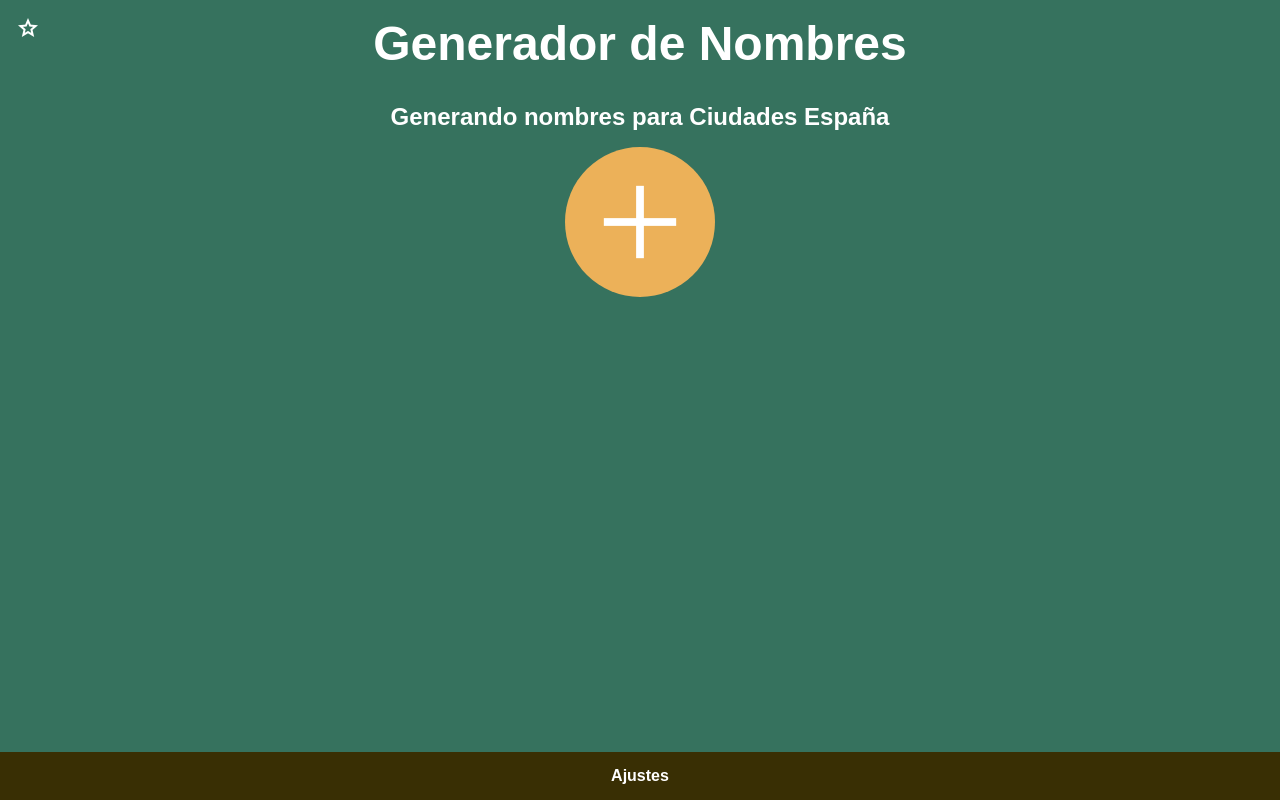
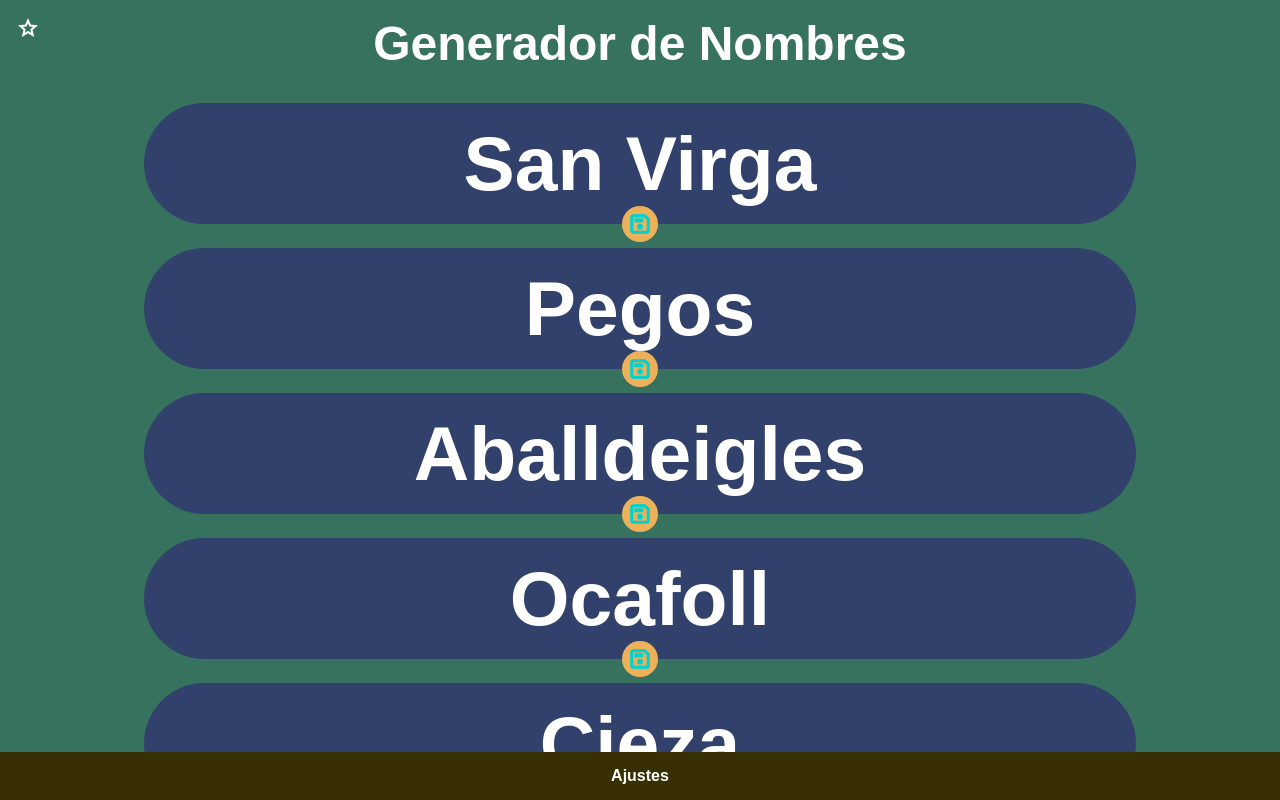
Before and after one commit to joseignacioLS/markov-name-generator, a Next.js app: page / in a window 1280 px wide. Built offline with nearby package versions, Linux system fonts and the light colour scheme.

Commit message:
feature: predict on scroll

```diff
--- a/app/favs/page.tsx
+++ b/app/favs/page.tsx
@@ -31,7 +31,6 @@ const Home = () => {
     <main className={styles.main}>
       <h1 className={styles.title}>Favoritos</h1>
       <div className={styles.predictor}>
-        <div className={styles.predictionsWrapper}>
         {favorites
           .filter((prediction) => {
             const sourceFilter =
@@ -48,7 +47,6 @@ const Home = () => {
             <PredictionCard key={prediction.id} prediction={prediction} />
           ))}
       </div>
-      </div>
       <ToggleCard title={"Filtros"}>
         <MarkovInputs
           input={input}
--- a/app/page.module.scss
+++ b/app/page.module.scss
@@ -17,31 +17,16 @@
   height: 100%;
   width: 100%;
   overflow: hidden;
-  padding: 2rem 10vw;
+  padding: 2rem 10vw 5rem 10vw;
   position: relative;
 
   display: flex;
   flex-direction: column;
   align-items: center;
-  gap: 1rem;
+  gap: 1.5rem;
 
-  >* {
-    flex-shrink: 0;
-  }
+  overflow: auto;
 
-  .predictionsWrapper {
-    flex-shrink: 1;
-    padding-bottom: 3rem;
-    display: flex;
-    flex-direction: column;
-    gap: 1.5rem;
-    width: 100%;
-    height: 100%;
-    overflow-y: auto;
-    overflow-x: clip;
-
-    scroll-behavior: smooth;
-    scroll-snap-type: y mandatory;
 
   -ms-overflow-style: none;
   /* IE and Edge */
@@ -51,5 +36,8 @@
   &::-webkit-scrollbar {
     display: none;
   }
+
+  >* {
+    flex-shrink: 0;
   }
 }
--- a/app/page.tsx
+++ b/app/page.tsx
@@ -1,11 +1,10 @@
 "use client";
 
-import { ChangeEvent, useContext, useEffect, useRef, useState } from "react";
+import { ChangeEvent, UIEvent, useContext, useEffect, useState } from "react";
 import styles from "./page.module.scss";
 import { Markov } from "./utils/markov";
 import { generateId } from "./utils/other";
 import ToggleCard from "./components/ToggleCard/ToggleCard";
-import Button from "./components/Button/Button";
 import { sources } from "./utils/dataSources";
 import { EPredictor, IPrediction } from "./types";
 import { EToastType, toastContext } from "./context/toast.context";
@@ -16,7 +15,6 @@ import MarkovInputs from "./components/MarkovInputs/MarkovInputs";
 const markov = new Markov();
 
 export default function Home() {
-  const [markovTraining, setMarkovTraining] = useState(false);
   const [trainData, setTrainData] = useState<string[]>([]);
   const [predictions, setPredictions] = useState<IPrediction[]>([]);
   const [input, setInput] = useState<{
@@ -32,16 +30,6 @@ export default function Home() {
   });
 
   const { addToast } = useContext(toastContext);
-
-  const predictionsRef = useRef(null);
-
-  const resetPredictionsScroll = () => {
-    if (!predictionsRef?.current) return;
-    const element = predictionsRef.current as any;
-    setTimeout(() => {
-      element.scrollTo({ top: 0 });
-    }, 0);
-  };
 
   const handleInputChange = (
     e: ChangeEvent<HTMLInputElement> | ChangeEvent<HTMLSelectElement>
@@ -71,6 +59,7 @@ export default function Home() {
     }
     setPredictions((oldState) => {
       return [
+        ...oldState,
         {
           id: generateId(),
           value: newName,
@@ -79,10 +68,8 @@ export default function Home() {
           window: +input.window,
           source: sources.find((s) => s.value === input.source)?.name || "",
         },
-        ...oldState.slice(0, 25),
       ];
     });
-    resetPredictionsScroll();
   };
 
   const getTrainData = async (source: string): Promise<void> => {
@@ -105,12 +92,24 @@ export default function Home() {
 
   const initModel = async (): Promise<void> => {
     if (trainData.length === 0) return;
-    setMarkovTraining(true);
+    setPredictions([]);
     markov.generateMarkov(trainData, +input.window).then(() => {
-      setMarkovTraining(false);
+      addToast(`Modelo de predición generado con éxito`, EToastType.MSG);
 
-      addToast(`Modelo de predición generado con éxito`, EToastType.MSG);
+      for (let i = 0; i < 10; i++) {
+        handleNameCreation();
+      }
     });
+  };
+
+  const handleScroll = (e: UIEvent<HTMLElement>) => {
+    const { scrollTop, scrollHeight, offsetHeight } = e.currentTarget;
+
+    if (scrollHeight - scrollTop <= offsetHeight) {
+      for (let i = 0; i < 4; i++) {
+        handleNameCreation();
+      }
+    }
   };
 
   useEffect(() => {
@@ -118,29 +117,21 @@ export default function Home() {
   }, [input.source]);
 
   useEffect(() => {
+    setPredictions([]);
     initModel();
   }, [trainData, input.window, input.maxLength, input.minLength]);
 
   return (
     <main className={styles.main}>
       <h1 className={styles.title}>Generador de Nombres</h1>
-      <div className={styles.predictor}>
-        <h2>
-          Generando nombres para{" "}
-          {sources.find((s) => s.value === input.source)?.name}
-        </h2>
-        <Button
-          onClick={handleNameCreation}
-          disabled={markovTraining || !markov}
-          size="big"
-        >
-          <span className={"material-symbols-outlined"}>add</span>
-        </Button>
-        <div ref={predictionsRef} className={styles.predictionsWrapper}>
-          {predictions.map((prediction) => (
-            <PredictionCard key={prediction.id} prediction={prediction} />
-          ))}
-        </div>
+      <div
+        id="predictionWrapper"
+        onScroll={handleScroll}
+        className={styles.predictor}
+      >
+        {predictions.map((prediction) => (
+          <PredictionCard key={prediction.id} prediction={prediction} />
+        ))}
       </div>
       <ToggleCard title={"Ajustes"}>
         <MarkovInputs
```
Lines whose indentation alone changed are shown as unchanged.
